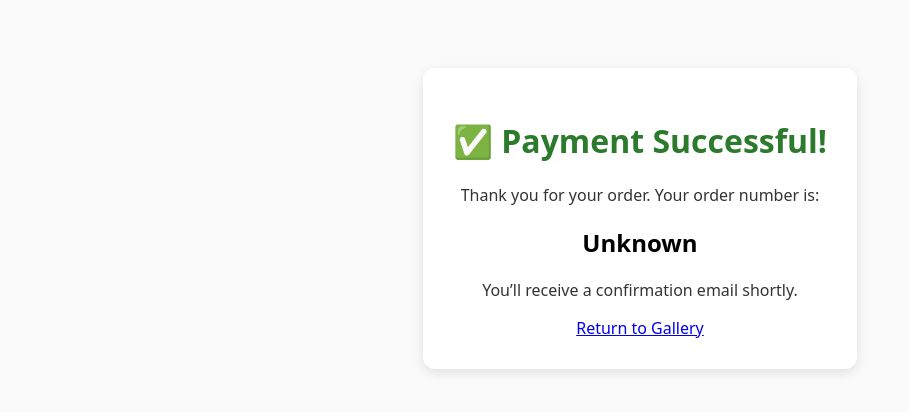
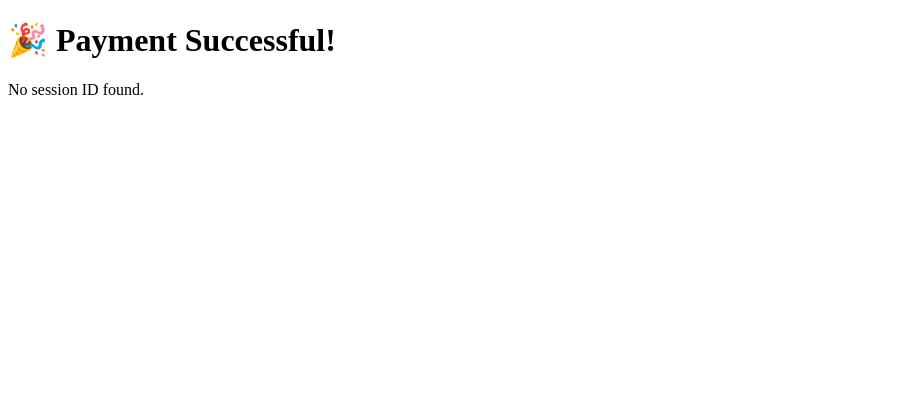
Before and after one commit to lddorse/sacred-prints, a website: page success.html in a window 1280 px wide. Shown: the whole page, without its empty margins (0-909 px from the left). Drawn offline with Linux system fonts and the light colour scheme.

Commit message:
update images

```diff
--- a/success.html
+++ b/success.html
@@ -1,57 +1,43 @@
 <!DOCTYPE html>
 <html lang="en">
 <head>
-<meta charset="UTF-8">
-<meta name="viewport" content="width=device-width, initial-scale=1.0">
-<title>Order Successful</title>
-<style>
-  body {
-    font-family: system-ui, sans-serif;
-    text-align: center;
-    padding: 60px;
-    background: #fafafa;
-  }
-  .success-box {
-    background: white;
-    padding: 30px;
-    border-radius: 12px;
-    box-shadow: 0 4px 12px rgba(0,0,0,0.1);
-    display: inline-block;
-  }
-  h1 { color: #2c7a2c; }
-  p { color: #333; }
-</style>
+  <meta charset="UTF-8">
+  <meta name="viewport" content="width=device-width, initial-scale=1.0">
+  <title>Payment Successful</title>
 </head>
 <body>
-  <div class="success-box">
-    <h1>✅ Payment Successful!</h1>
-    <p>Thank you for your order. Your order number is:</p>
-    <h2 id="orderId">Loading...</h2>
-    <p>You’ll receive a confirmation email shortly.</p>
-    <a href="/">Return to Gallery</a>
-  </div>
+  <h1>🎉 Payment Successful!</h1>
+  <div id="order-details">Loading order details...</div>
 
   <script>
-    // Extract session_id from URL
-    const params = new URLSearchParams(window.location.search);
-    const sessionId = params.get('session_id');
+    async function loadOrder() {
+      const urlParams = new URLSearchParams(window.location.search);
+      const sessionId = urlParams.get('session_id');
 
-    async function fetchSession() {
       if (!sessionId) {
-        document.getElementById('orderId').textContent = 'Unknown';
+        document.getElementById('order-details').textContent = 'No session ID found.';
         return;
       }
+
       try {
-        const response = await fetch(`/checkout-session?session_id=${sessionId}`);
-        const session = await response.json();
-        // Display the Stripe session ID as order number
-        document.getElementById('orderId').textContent = session.id || 'Unavailable';
-      } catch (error) {
-        console.error('Error fetching session:', error);
-        document.getElementById('orderId').textContent = 'Error loading order';
+        const response = await fetch(`/order-details?session_id=${sessionId}`);
+        const data = await response.json();
+
+        if (data.error) {
+          document.getElementById('order-details').textContent = 'Error loading order.';
+        } else {
+          document.getElementById('order-details').innerHTML = `
+            <p>Order Number: <strong>${data.id}</strong></p>
+            <p>Amount: <strong>$${(data.amount_total / 100).toFixed(2)}</strong></p>
+            <p>Email: <strong>${data.customer_email}</strong></p>
+          `;
+        }
+      } catch (err) {
+        document.getElementById('order-details').textContent = 'Error loading order.';
       }
     }
-    fetchSession();
+
+    loadOrder();
   </script>
 </body>
 </html>
```
Also changed, not shown: api/create-checkout.js (+6 -6 lines).
